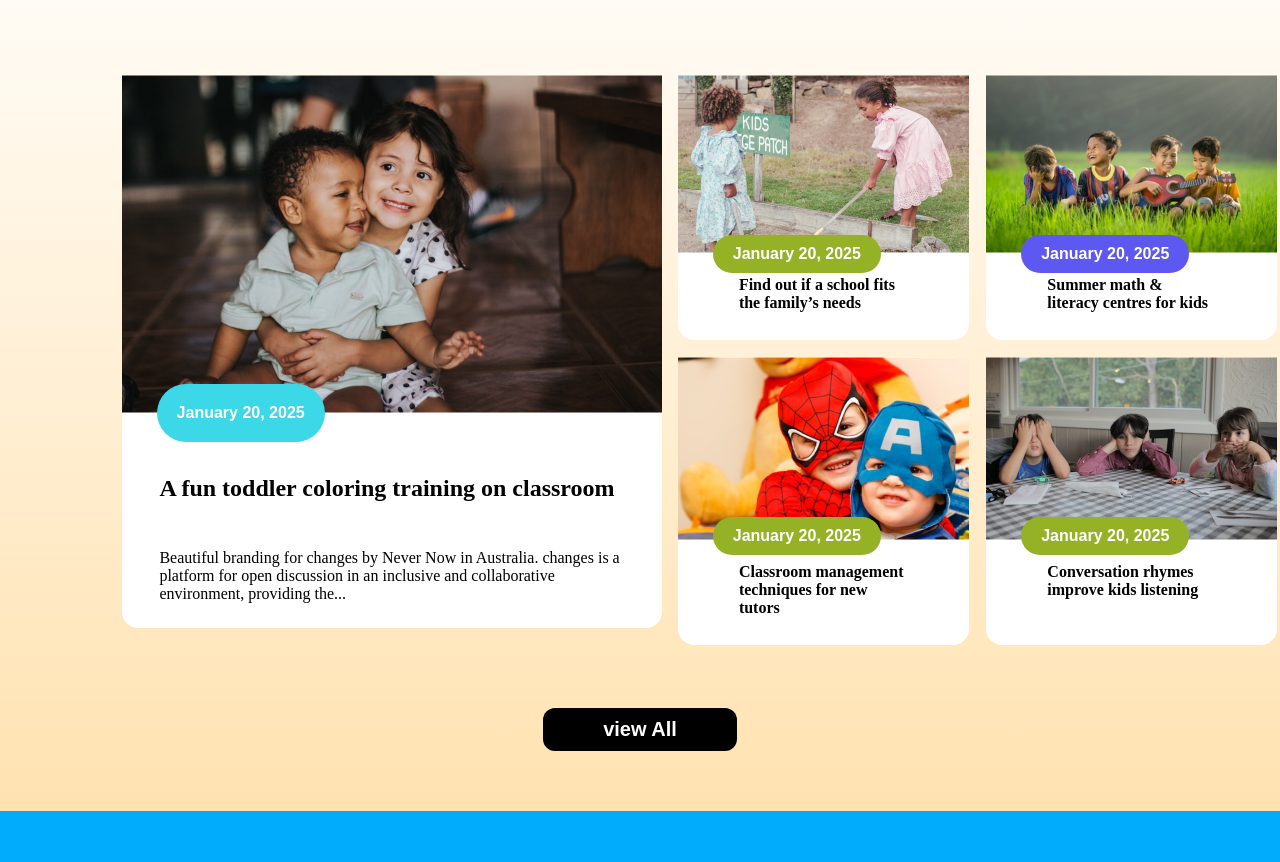
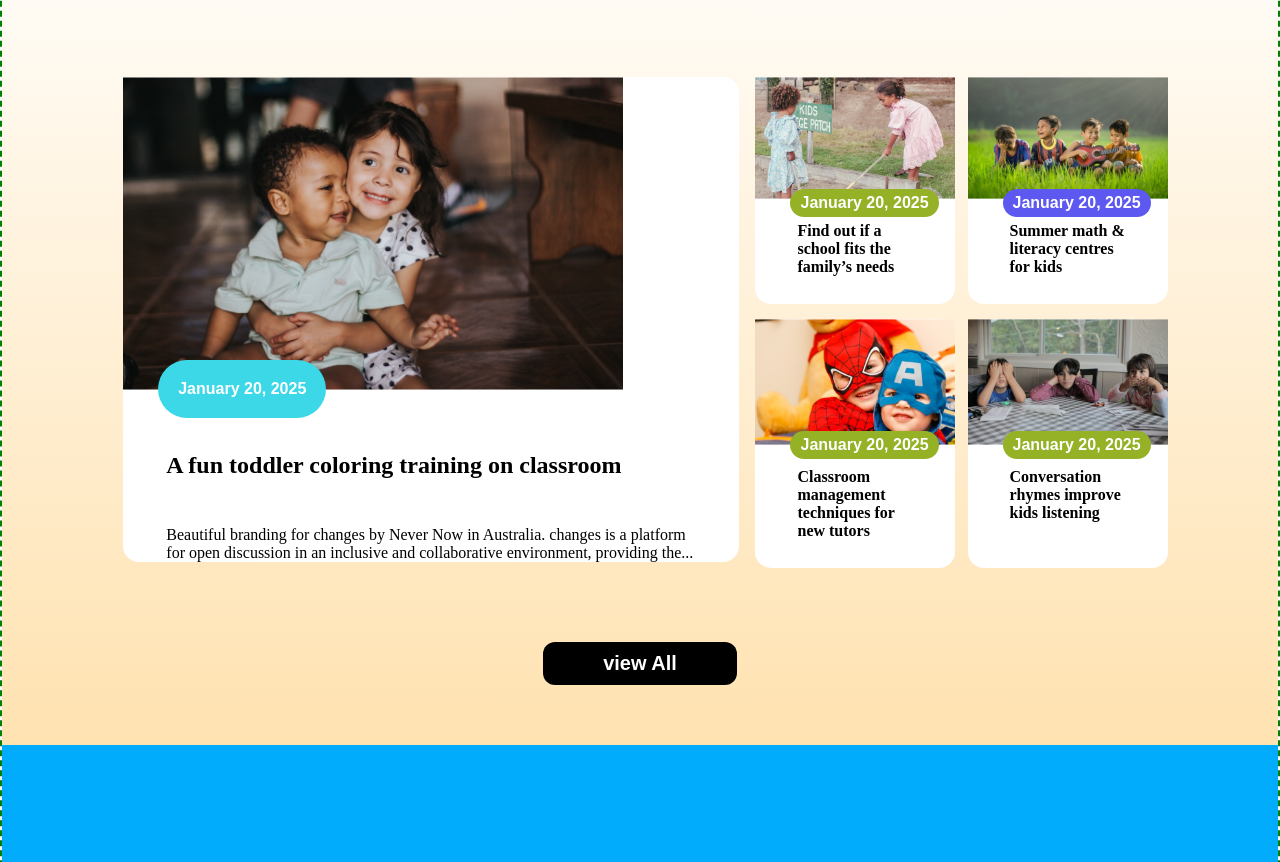
Before and after one commit to sabithossen4/assignment-2-kids-school, a plain HTML site: page index.html in a window 1280 px wide. Shown: the part 1588-2450 px from the top of the page. Drawn offline with Linux system fonts and the light colour scheme.

Commit message:
added a stories responsive

```diff
--- a/style/kids.css
+++ b/style/kids.css
@@ -14,7 +14,7 @@
 }
 body{
   max-width: 1440px;
-  /* border: 2px dashed green; */
+  border: 2px dashed green;
 }
 .display-flex{
   display: flex;
@@ -256,6 +256,7 @@ body{
   max-width: 100%;
  }
  .stor-pic{
+  max-width: 500px;
   /* max-width: 100%; */
  }
  .box{
@@ -267,6 +268,7 @@ body{
  }
 
  .box-img{
+  max-width: 200px;
   /* max-width: 100%; */
  }
  .box-1, .box-2,
@@ -312,13 +314,13 @@ body{
  .center-btn{
  position: absolute;
  left: 35px;
- top: 19.3rem;
+ top: 17.7rem;
   }
   .box-btn{
     position: absolute;
     left: 35px;
-    top: 160px;
-    padding: 10px 20px;
+    top: 112px;
+    padding: 5px 10px;
     background-color: #95B226;
      }
      .btn-2{
```
